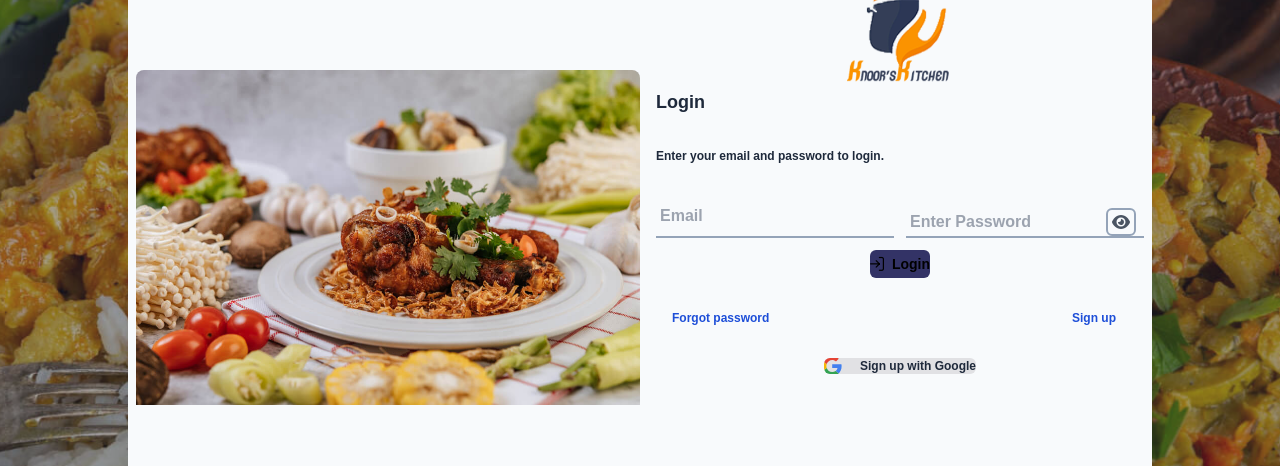
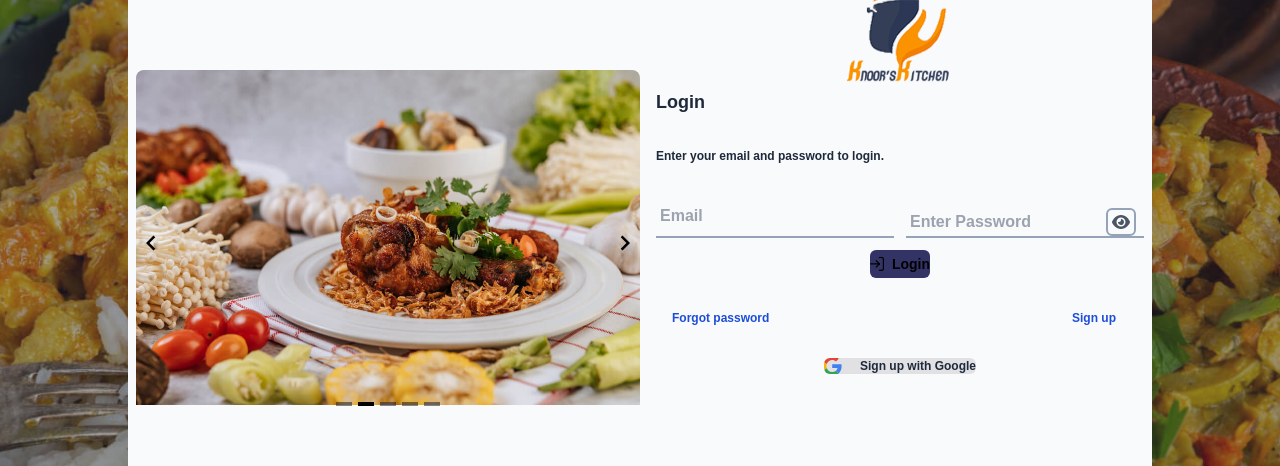
Before and after one commit to Twain97/knoor, a Vue app: page /#/ in a window 1280 px wide. Shown: the part 157-623 px from the top of the page. Built offline with nearby package versions, Linux system fonts and the light colour scheme; a web font is replaced by a local one.

Commit message:
Tweaks to the nav icon on carousel

```diff
--- a/src/views/Landing.vue
+++ b/src/views/Landing.vue
@@ -9,22 +9,27 @@
         <!-- <div class="hidden md:block">
           <img :src="platter" alt="platter">
         </div> -->
-        <carousel class="hidden md:rounded-lg md:mx-2 md:my-auto md:block md:h-5/6 md:overflow-hidden md:w-3/6" :items-to-show="0.7" :autoplay="2500" :wrap-around="true" >
+        <carousel class="hidden md:rounded-lg md:mx-2 md:my-auto md:block md:h-5/6 md:overflow-hidden md:w-3/6" :items-to-show="0.7" :autoplay="2500" :wrap-around="true" :navigation-enabled="false" :pagination-enabled="false" >
           <slide class=" w-fit h-full " v-for="slide in images" :key="slide">
             <img class="w-full h-full  md:-mt-0"
             :src="slide" alt="">
           </slide>
+
+          <template  #addons>
+            <navigation class="hidden md:hidden" />
+            <pagination class="hidden md:hidden" />
+          </template>
         </carousel>
 
 
         <div class="h-full  md:w-2/4 ">
                                 <!-- Log in -->
 
-          <div v-if="showLogin" class="z-50 flex py-2 md:flex w-full h-full md:p-0">
+          <div v-if="showLogin" class="z-50 flex py-4 md:flex w-full h-full md:p-0">
           <div class="w-full h-4/5 mt-24 flex flex-col px-2 md:w-full md:h-4/5 m-auto md:mt-auto  md:justify-between">
             <img :src="logo" alt="logo" class="w-16 -mt-24 md:w-28 md:m-auto  mx-auto">
 
-            <carousel class="md:hidden shadow-md rounded-lg mx-auto h-5/6 overflow-hidden " :items-to-show="0.7" :autoplay="2500" :wrap-around="true" >
+            <carousel class="md:hidden shadow-md rounded-lg mx-auto h-5/6 overflow-hidden " :items-to-show="0.7" :autoplay="2500" :wrap-around="true" :navigation-enabled="false" :pagination-enabled="false">
               <slide class=" w-fit " v-for="slide in images" :key="slide">
                 <img class="w-full h-full ml-5 -mt-12"
                 :src="slide" alt="">
@@ -75,12 +80,15 @@
           <div class="w-full h-full py-2 flex flex-col px-2 md:h-full  m-auto md:m-0 ">
             <img :src="logo" alt="logo" class="w-16  -mt-2 md:w-28 md:m-auto  mx-auto">
 
-            <carousel class="md:hidden shadow-md rounded-lg mx-auto h-5/6 overflow-hidden " :items-to-show="0.7" :autoplay="2500" :wrap-around="true" >
+            <carousel class="md:hidden shadow-md rounded-lg mx-auto h-5/6 overflow-hidden " :items-to-show="0.7" :autoplay="2500" :wrap-around="true" :navigation-enabled="false" :pagination-enabled="false" >
               <slide class=" w-fit " v-for="slide in images" :key="slide">
                 <img class="w-full h-full ml-5 -mt-20"
                 :src="slide" alt="">
               </slide>
-
+              <template  #addons>
+            <navigation class="hidden md:hidden" />
+            <pagination class="hidden md:hidden" />
+          </template>
             </carousel>
             <div class="w-full h-full space-y-4 flex flex-col  md:space-y-8 ">
               <h2 class="text-slate-800 font-bold text-lg">Sign up</h2>
```
Also changed, not shown: 26 other files (tests, documents, lock files or other folders).
